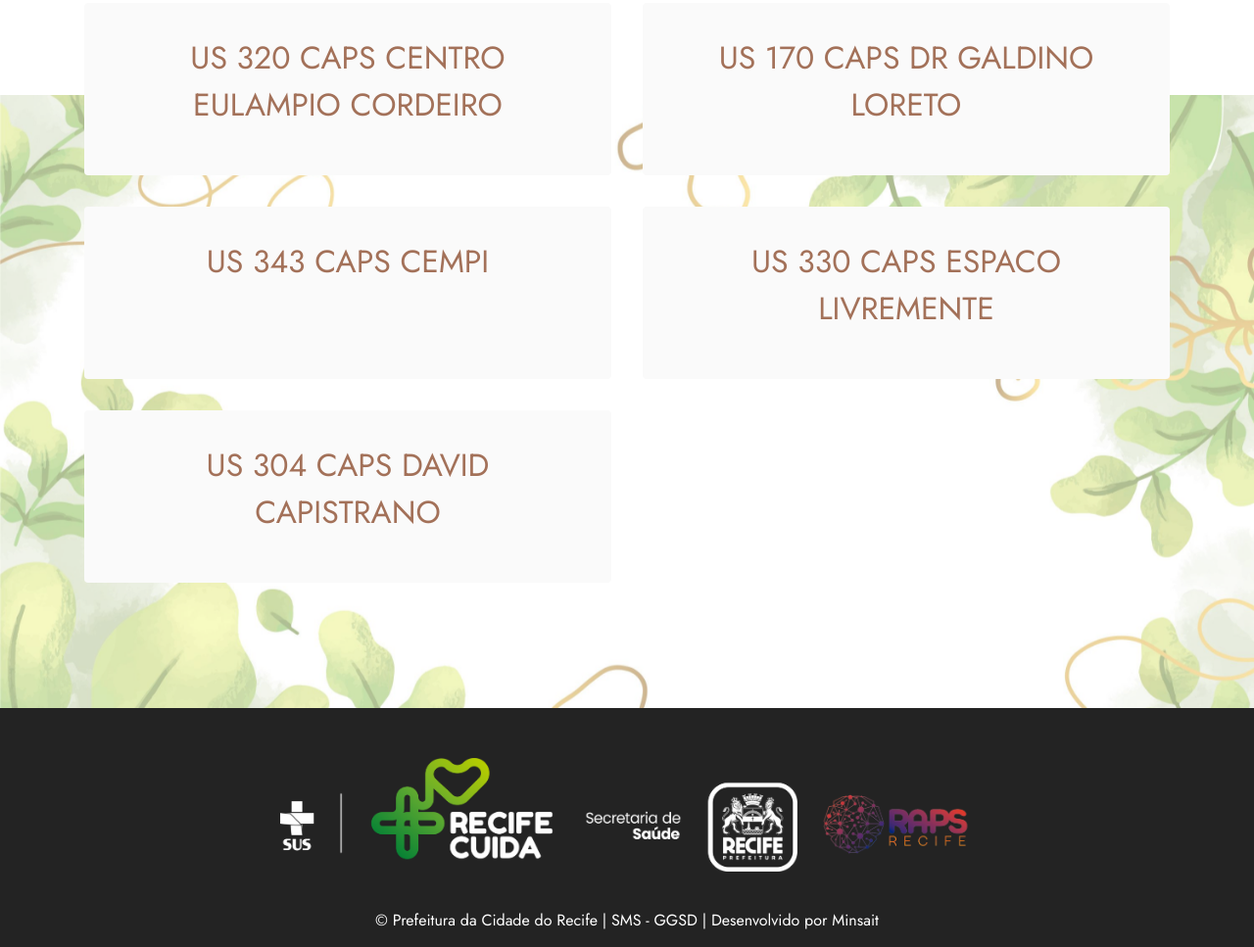
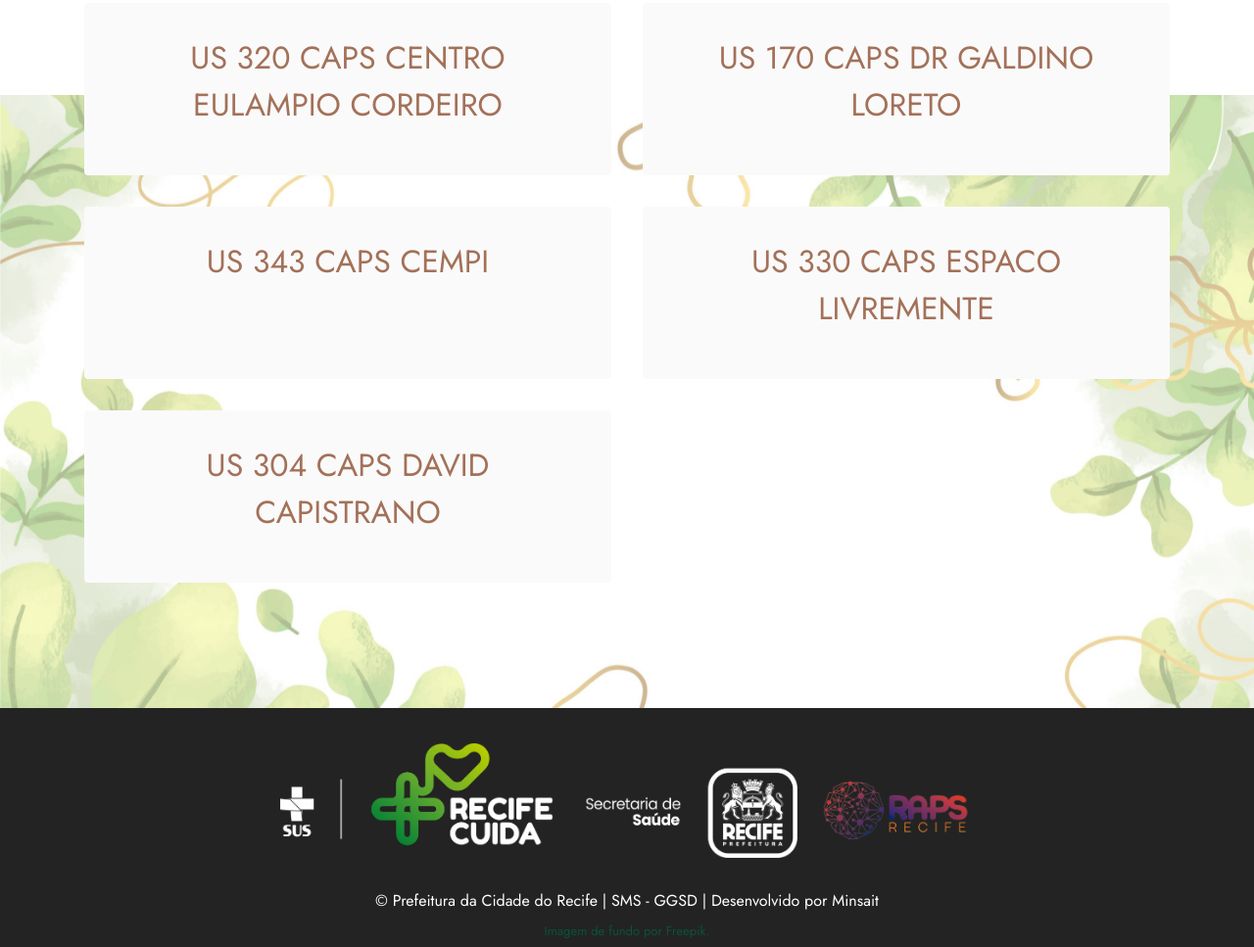
Before and after one commit to ggtidev/monitoramentoASU, a plain HTML site: page caps_lista.html in a window 1280 px wide. Shown: the part 1442-2409 px from the top of the page at 98% size. Drawn offline with Linux system fonts and the light colour scheme.

Commit message:
credito freepik

```diff
--- a/caps_lista.html
+++ b/caps_lista.html
@@ -277,6 +277,7 @@
         </div>
         <div style="text-align: center; color: #FFFFFF;">
             <p> © Prefeitura da Cidade do Recife | SMS - GGSD | Desenvolvido por <a href="https://www.minsait.com/pt" target="_blank" style="color: #FFFFFF;">Minsait</a> </p>
+            <p style="color: #0A5338; font-size: 13px;"> Imagem de fundo por <a href="http://www.freepik.com" target="_blank" style="color: #0A5338">Freepik.</a></p>
         </div>
        </div>
 </section>
```
Also changed, not shown: index.html (+1 -0 lines), mae_coruja.html (+1 -0 lines).
